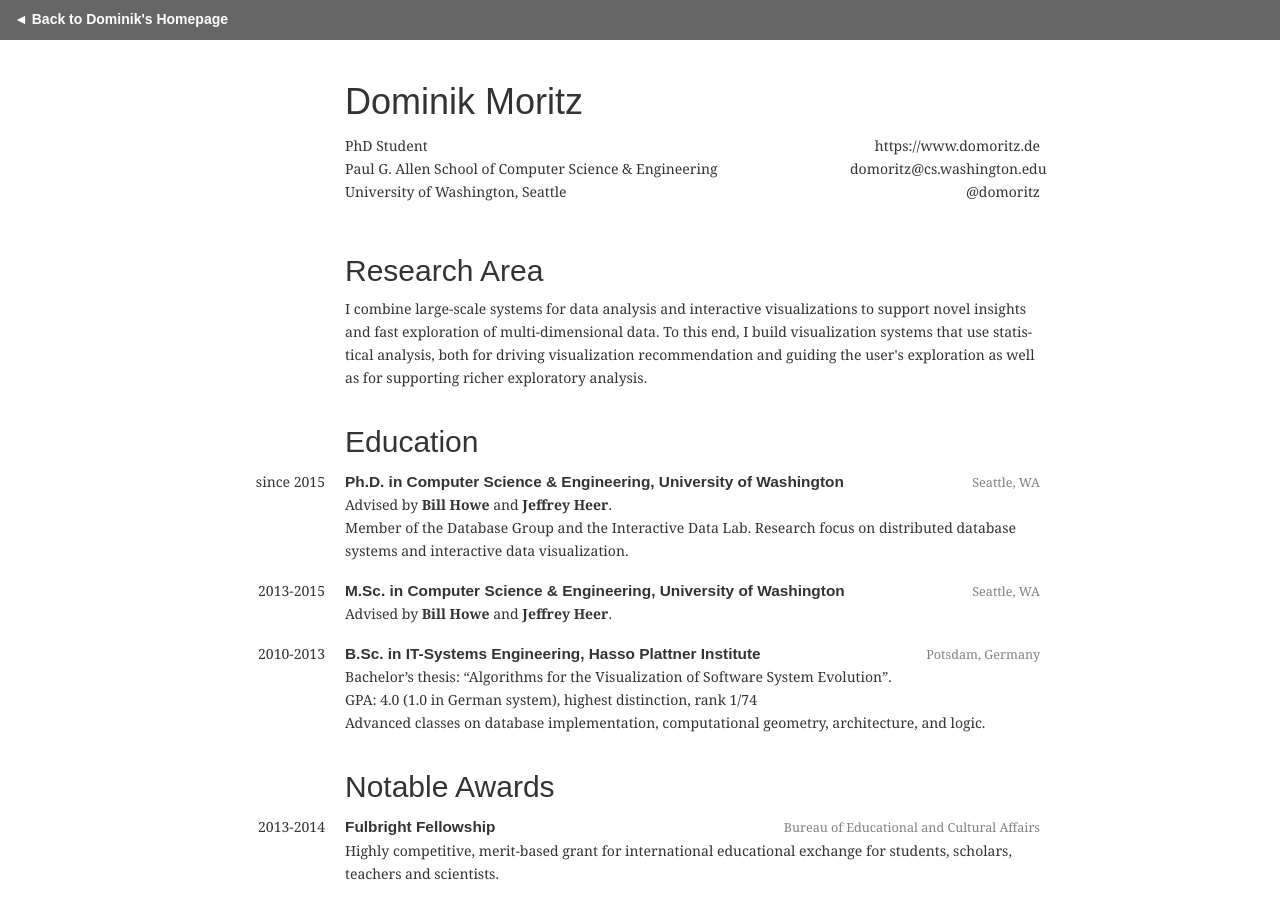
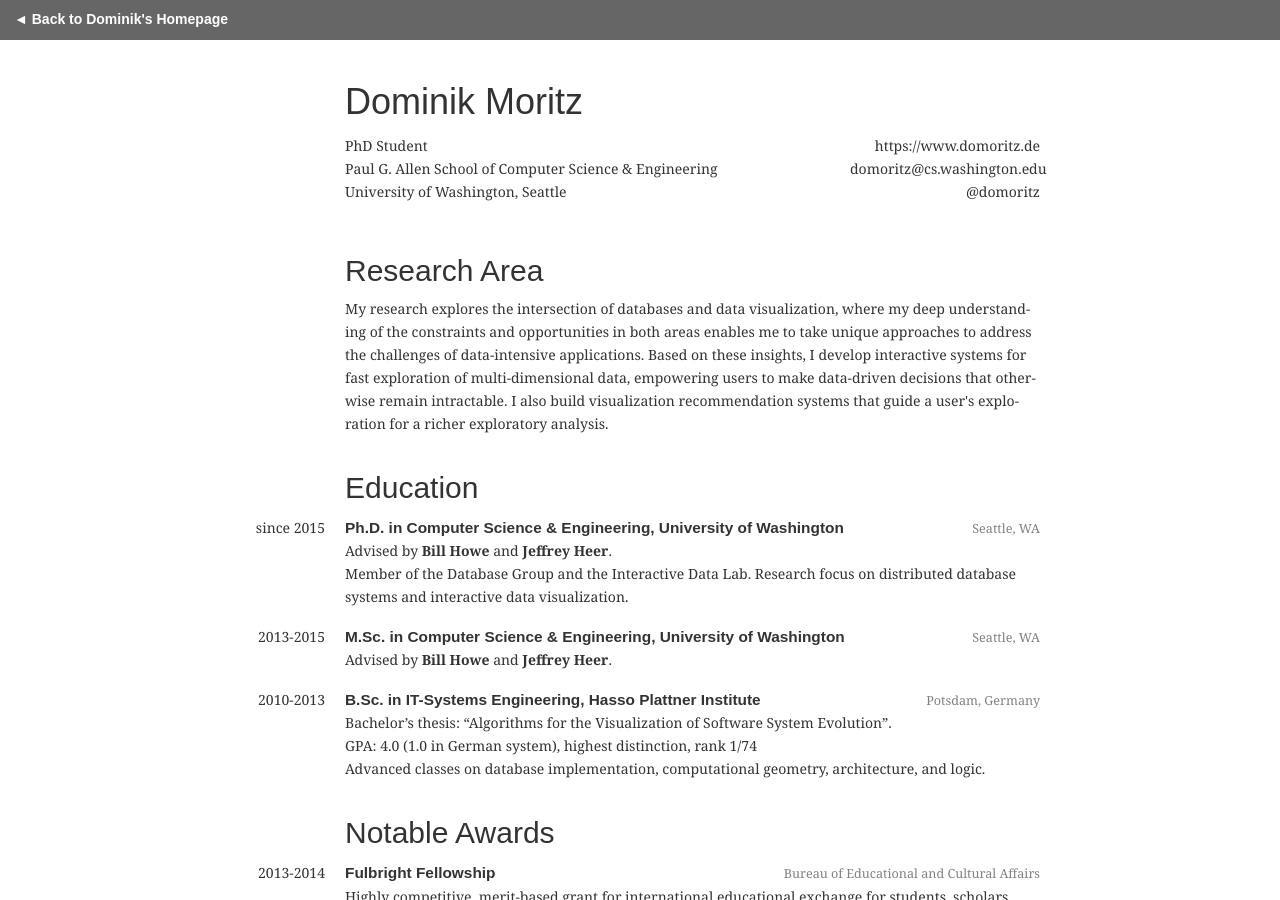
Before and after one commit to domoritz/domoritz.github.io, a Jekyll site: the page built from cv.html, in a window 1280 px wide and 900 px high. Built offline with Jekyll 4.4.1, drawn with Linux system fonts in a browser that asks for light colours.

Commit message:
Overhauled research statement

```diff
--- a/cv.html
+++ b/cv.html
@@ -189,7 +189,7 @@ title: Dominik Moritz - CV
 <h2>Research Area</h2>
 
 <p>
-I combine large-scale systems for data analysis and interactive visualizations to support novel insights and fast exploration of multi-dimensional data. To this end, I build visualization systems that use statistical analysis, both for driving visualization recommendation and guiding the user's exploration as well as for supporting richer exploratory analysis.
+My research explores the intersection of databases and data visualization, where my deep understanding of the constraints and opportunities in both areas enables me to take unique approaches to address the challenges of data-intensive applications. Based on these insights, I develop interactive systems for fast exploration of multi-dimensional data, empowering users to make data-driven decisions that otherwise remain intractable. I also build visualization recommendation systems that guide a user's exploration for a richer exploratory analysis.
 </p>
 
 
```
